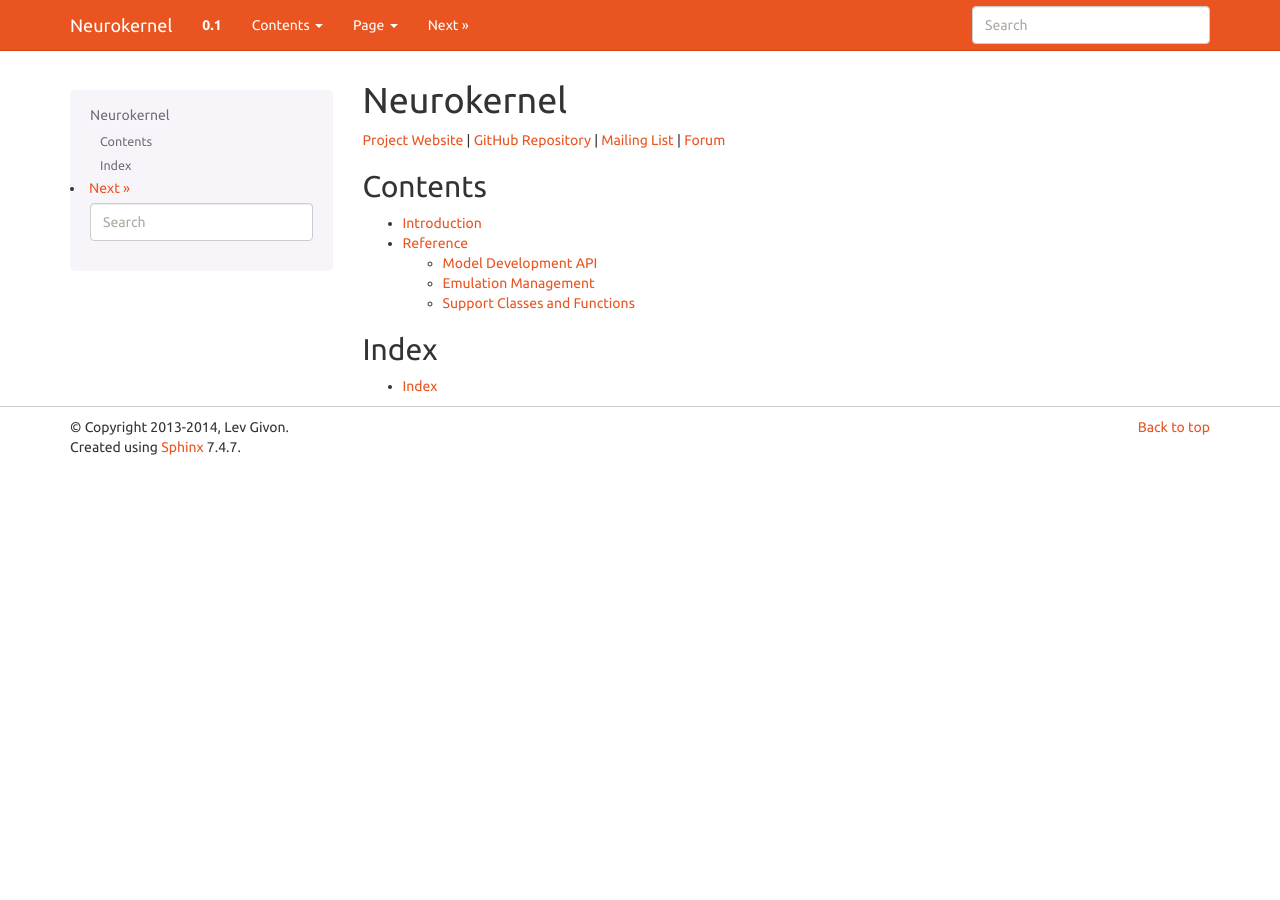
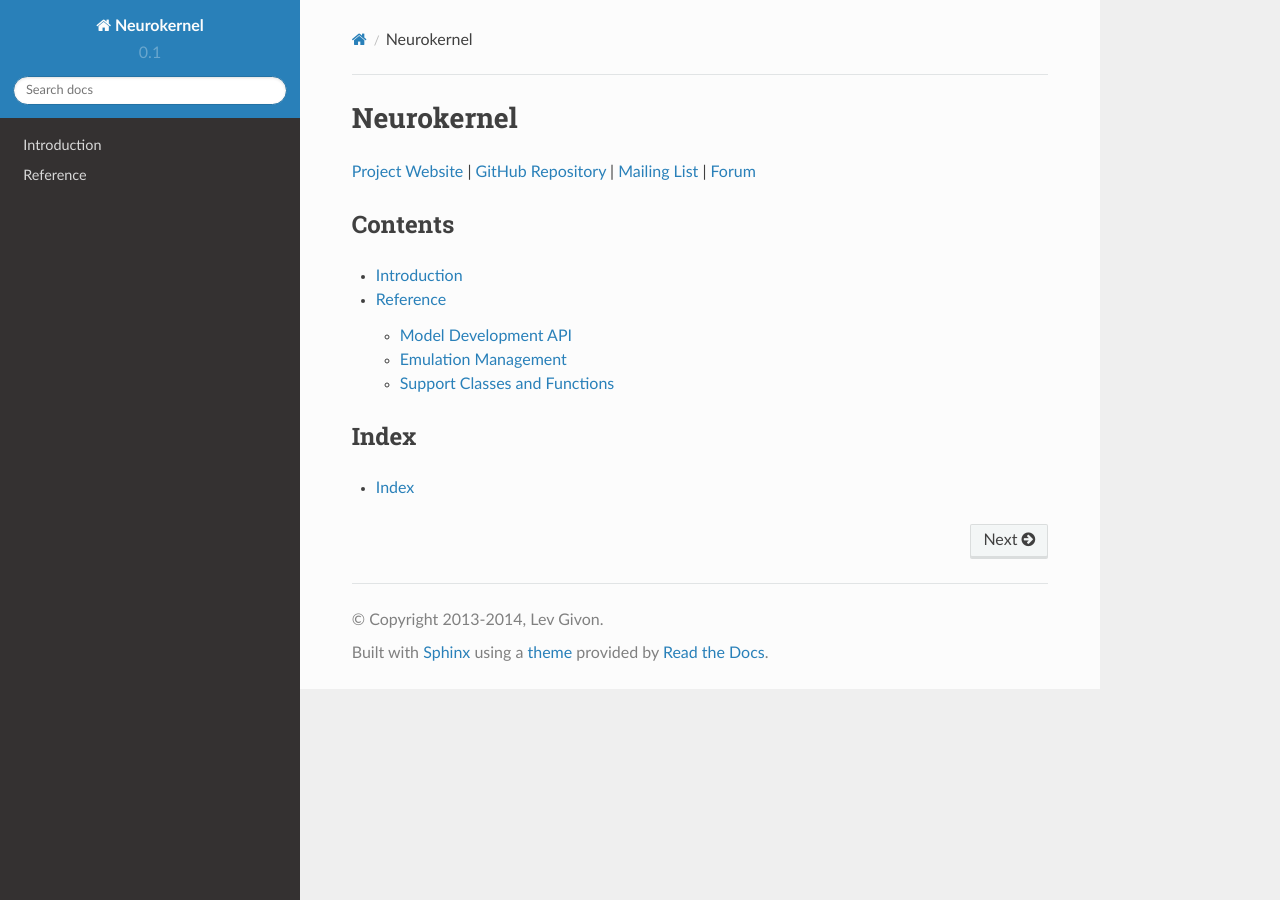
Before and after one commit to neurokernel/neurokernel, a Sphinx documentation site: the page built from docs/source/index.rst, in a window 1280 px wide. Built offline with Sphinx 7.4.7 and the Read the Docs theme 2.0.0, drawn with Linux system fonts in a browser that asks for light colours; formulas are drawn with MathJax 3.

Commit message:
Use sphinx_rtd_theme when building the HTML docs locally.

```diff
--- a/INSTALL.rst
+++ b/INSTALL.rst
@@ -85,6 +85,11 @@
 * `tables <http://www.pytables.org>`_ 2.4.0 or later.
 * `twiggy <http://twiggy.readthedocs.org/>`_ 0.4.0 or later.
 
+Building the HTML documentation locally requires
+
+* `sphinx_rtd_theme <https://github.com/snide/sphinx_rtd_theme>`_ 0.1.6 or
+  later.
+
 If you have all of the above requirements installed, you can install
 the downloaded code using::
 
--- a/docs/source/conf.py
+++ b/docs/source/conf.py
@@ -147,58 +147,14 @@
     html_theme = 'default'
 else:
 
-    import sphinx_bootstrap_theme
+    import sphinx_rtd_theme
 
     # The theme to use for HTML and HTML Help pages.  See the documentation for
     # a list of builtin themes.
-    html_theme = 'bootstrap'
-
-    # Theme options are theme-specific and customize the look and feel of a theme
-    # further.  For a list of options available for each theme, see the
-    # documentation.
-    html_theme_options = {
-        # Navigation bar title. (Default: ``project`` value)
-        'navbar_title': "Neurokernel",
-
-        # Tab name for entire site. (Default: "Site")
-        'navbar_site_name': "Contents",
-
-        # Global TOC depth for "site" navbar tab. (Default: 1)
-        # Switching to -1 shows all levels.
-        'globaltoc_depth': 2,
-
-        # Include hidden TOCs in Site navbar?
-        #
-        # Note: If this is "false", you cannot have mixed ``:hidden:`` and
-        # non-hidden ``toctree`` directives in the same page, or else the build
-        # will break.
-        #
-        # Values: "true" (default) or "false"
-        'globaltoc_includehidden': "true",
-
-        # HTML navbar class (Default: "navbar") to attach to <div> element.
-        # For black navbar, do "navbar navbar-inverse"
-        #'navbar_class': "navbar navbar-inverse",
-
-        # Fix navigation bar to top of page?
-        # Values: "true" (default) or "false"
-        'navbar_fixed_top': "true",
-
-        # Location of link to source.
-        # Options are "nav" (default), "footer" or anything else to exclude.
-        'source_link_position': None,
-
-        # Bootswatch (http://bootswatch.com/) theme.
-        #
-        # Options are nothing with "" (default) or the name of a valid theme
-        # such as "amelia" or "cosmo".
-        #
-        # Note that this is served off CDN, so won't be available offline.
-        'bootswatch_theme': "united",
-    }
+    html_theme = 'sphinx_rtd_theme'
 
     # Add any paths that contain custom themes here, relative to this directory.
-    html_theme_path = sphinx_bootstrap_theme.get_html_theme_path()
+    html_theme_path = [sphinx_rtd_theme.get_html_theme_path()]
 
 # The name for this set of Sphinx documents.  If None, it defaults to
 # "<project> v<release> documentation".
--- a/setup.py
+++ b/setup.py
@@ -82,4 +82,7 @@
             'tables >= 2.4.0',
             'twiggy >= 0.4.0',
         ],
+        extras_require = {
+            'sphinx_rtd_theme': ['sphinx_rtd_theme >= 0.1.6'],
+            }
         )
```
